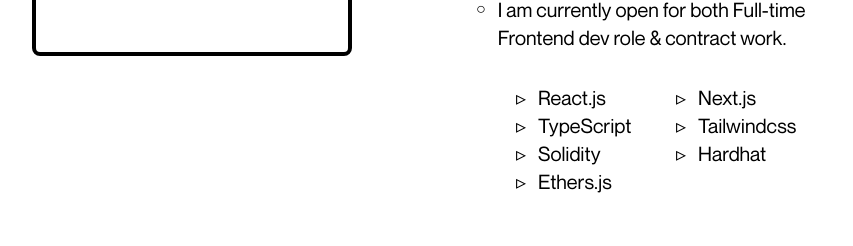
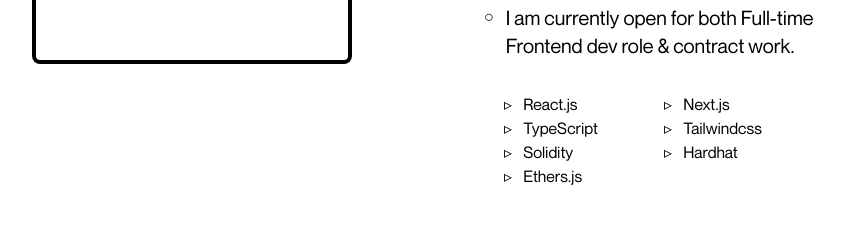
Before and after one commit to gvirus21/Portfolio-website, a Next.js app: page / in a window 1280 px wide. Shown: the part 1312-1558 px from the top of the page, without its empty margins (204-1057 px from the left). Built offline with nearby package versions, Linux system fonts and the light colour scheme.

Commit message:
Adjusted text size and margin

```diff
--- a/app/About.tsx
+++ b/app/About.tsx
@@ -77,11 +77,11 @@ const About = () => {
                   </li>
                 );
               })}
-              <motion.div className="grid grid-cols-2 mt-5 md:w-[16rem] lg:w-[20rem] xs:ml-5 md:ml-10">
+              <motion.div className="grid grid-cols-2 mt-5 md:w-[16rem] lg:w-[20rem] xs:ml-5">
                 {skills.map((skill, index) => {
                   return (
-                    <p key={index} className="text-xl">
-                      ▹ <span className="ml-2">{skill}</span>
+                    <p key={index} className="text-md">
+                      ▹ <span className="ml-2 mb-1">{skill}</span>
                     </p>
                   );
                 })}
```
